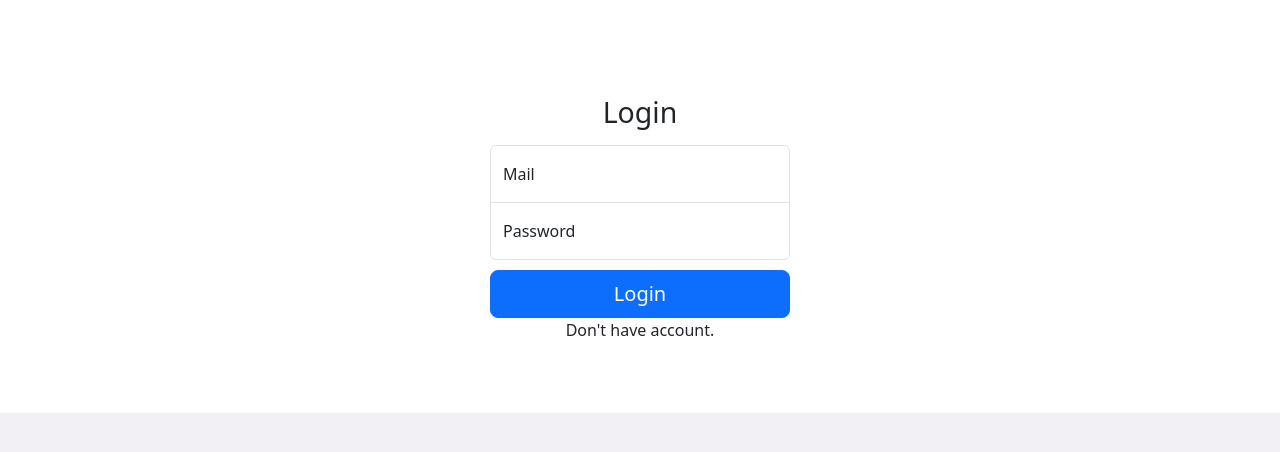
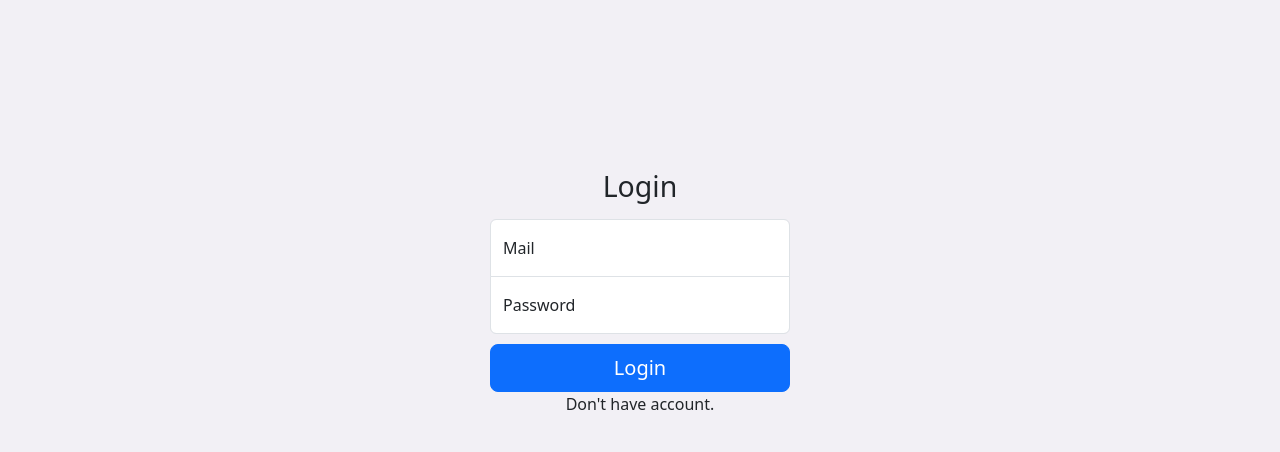
Before and after one commit to JeovaJrAguiar/controle-de-gastos, an Angular app in the folder front/: page /login in a window 1280 px wide. Shown: the top 452 px of the page. Built offline with nearby package versions, Linux system fonts and the light colour scheme.

Commit message:
[US0011]  Realizar alteração no processo de login do usuári #15
feat(login): Alteracao no login
Pelo visto a lógica de login ainda funciona coretamente.

[US0011]

```diff
--- a/front/src/app/components/login/login.component.css
+++ b/front/src/app/components/login/login.component.css
@@ -2,6 +2,7 @@
     Paleta de Cores:
     ----------------
     Branco: #ffffff,
+    Branco-fundo-pagina: #f2f0F5
 
     Ordem de atributos:
     --------------------
@@ -87,9 +88,9 @@
 }
 
 main {
-    padding-top: 40px;
+    padding-top: 12%;
     padding-bottom: 40px;
     display: flex;
     align-items: center;
-    background-color: #ffffff;
+    background-color: #f2f0F5;
 }
--- a/front/src/app/components/login/login.component.html
+++ b/front/src/app/components/login/login.component.html
@@ -1,5 +1,5 @@
 <main class="text-center">
-    <div class="form-signin w-100 m-auto" style="margin-top: 40px !important;">
+    <div class="form-signin ver w-100 h-100 m-auto">
         <h2 class="h3 mb-3 fw-normal">Login</h2>
 
         <div class="form-floating">
```
